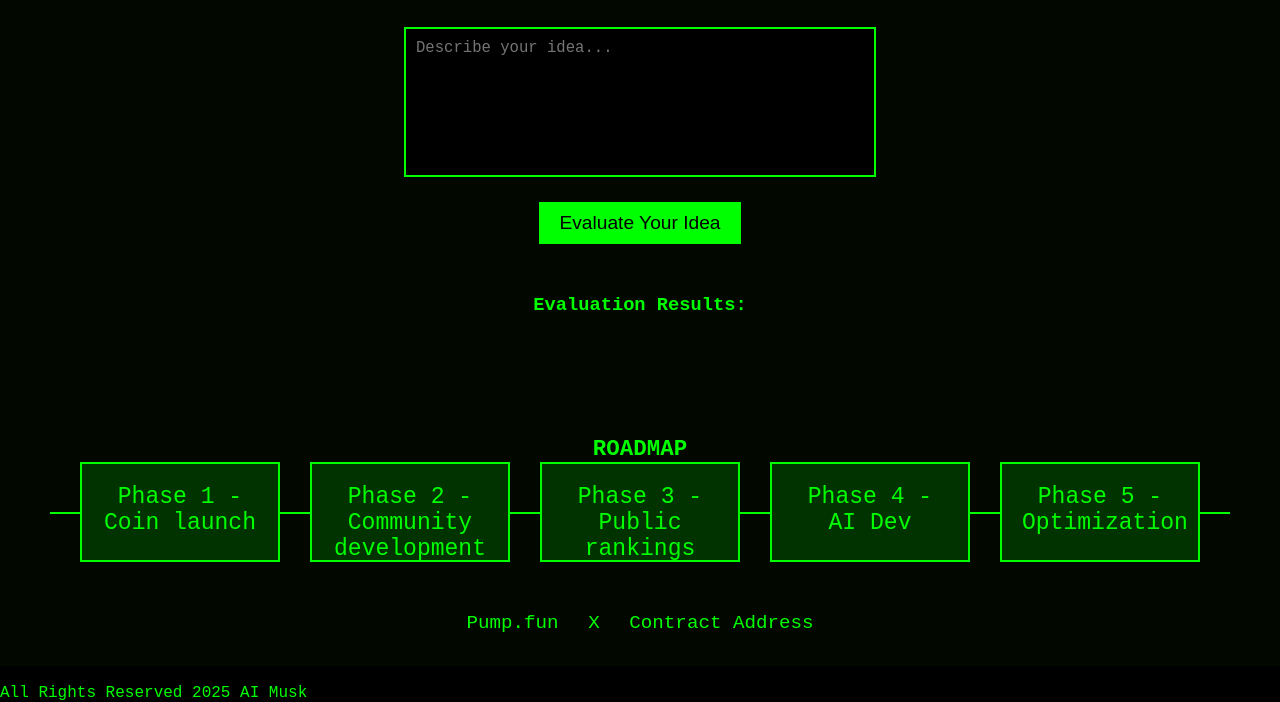
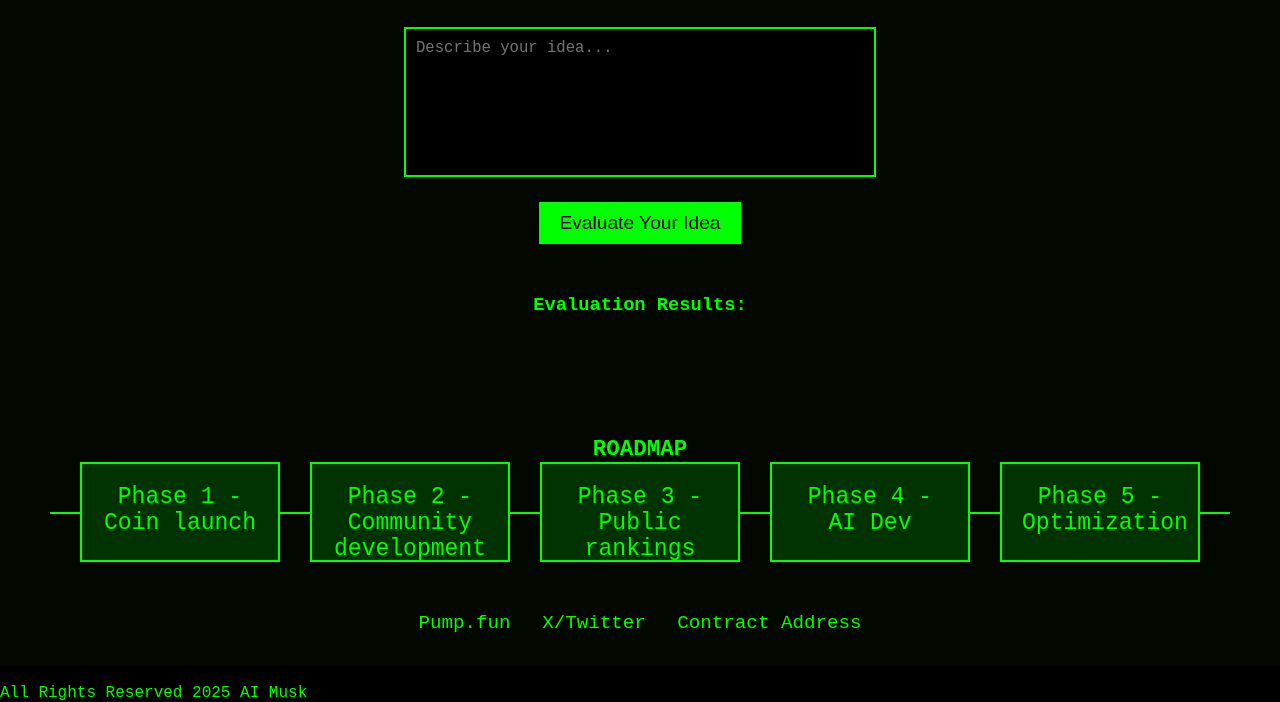
Before and after one commit to AiMuskSol/AIMUSK, a plain HTML site: page index.html in a window 1280 px wide. Shown: the part 134-836 px from the top of the page. Drawn offline with Linux system fonts and the light colour scheme.

Commit message:
Update index.html

```diff
--- a/index.html
+++ b/index.html
@@ -287,9 +287,9 @@
 
         <!-- Links Section -->
         <div class="links">
-            <a href="https://dexscreener.com" target="_blank">Pump.fun</a>
-            <a href="https://x.com/aimuskinc" target="_blank">X</a>
-            <a href="https://solana.com" target="_blank">Contract Address</a>
+            <a href="https://dexscreener.com" target="_blank">  Pump.fun  </a>
+            <a href="https://x.com/aimuskinc" target="_blank">  X/Twitter  </a>
+            <a href="https://solana.com" target="_blank">  Contract Address  </a>
         </div>
     </div>
 
```
